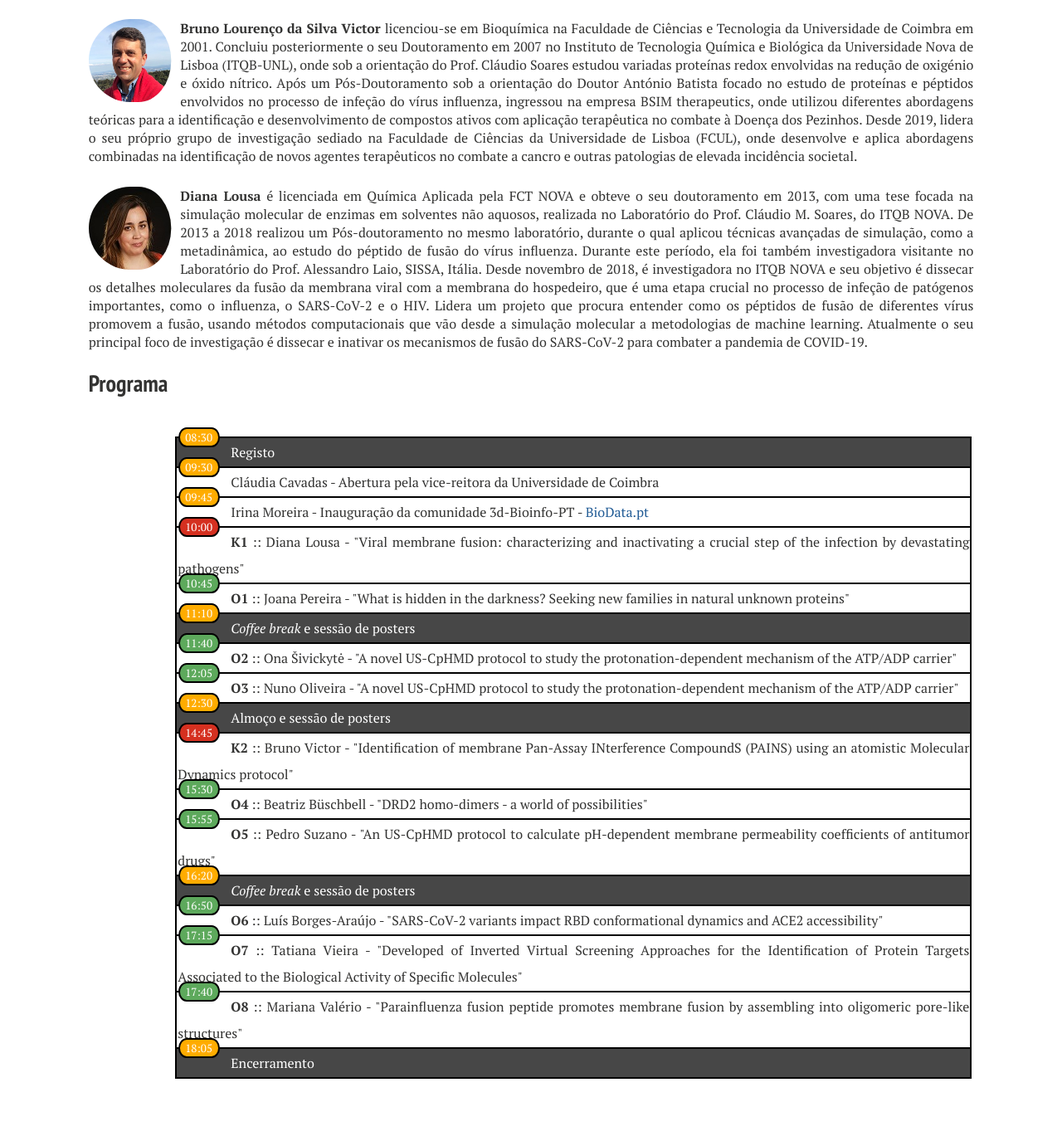
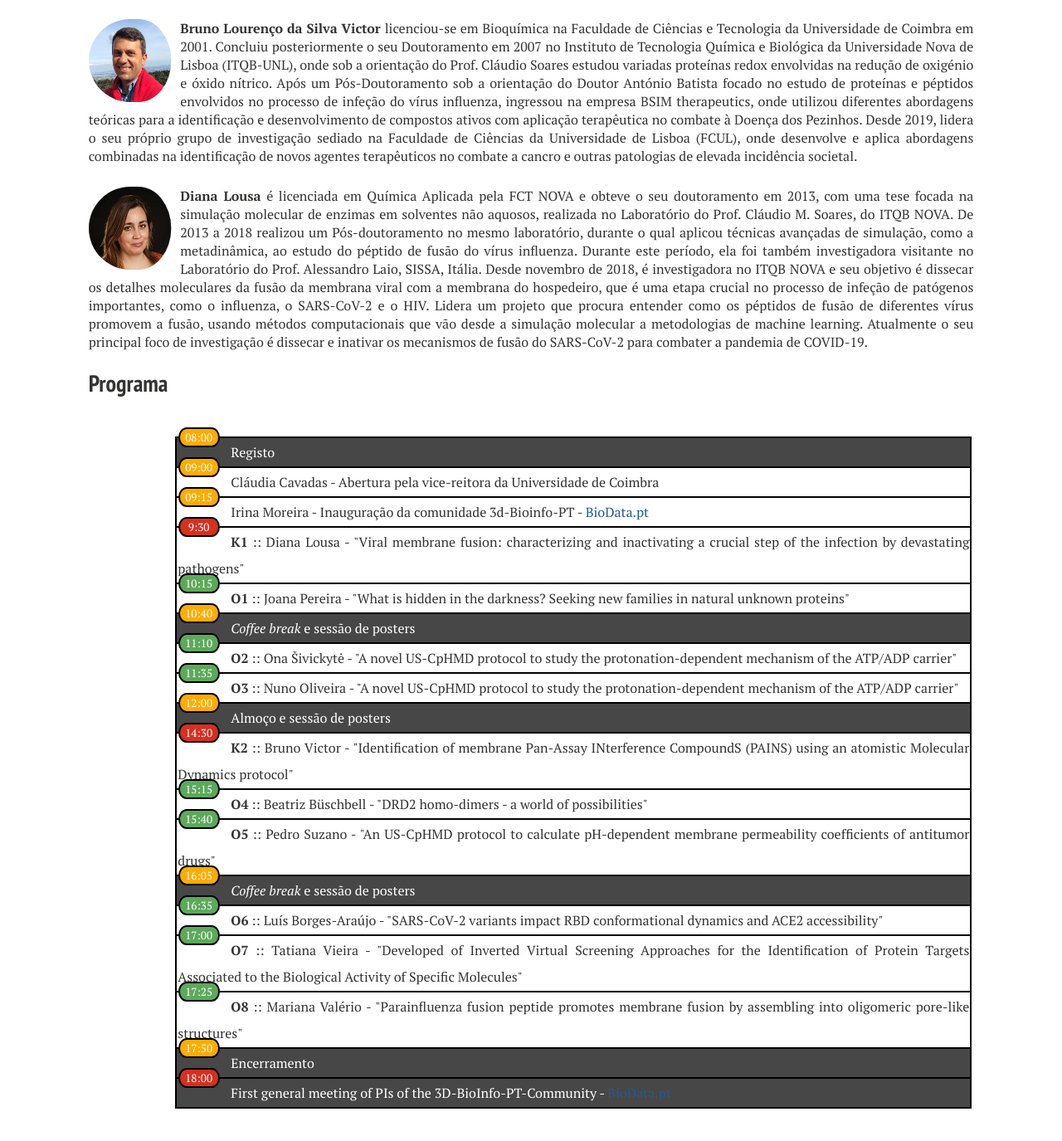
Before and after one commit to ejibce/ejibce.github.io, a Jekyll site: the page built from programa/index.md, in a window 1280 px wide and 1400 px high, scrolled down 843 px. Shown: the top 1375 px of the window at 83% size. Built offline with Jekyll 4.4.1, drawn with Linux system fonts in a browser that asks for light colours; nearby versions of some CDN libraries.

Commit message:
Update program and abstracts

```diff
--- a/programa/index.md
+++ b/programa/index.md
@@ -32,7 +32,7 @@ Desde novembro de 2018, é investigadora no ITQB NOVA e seu objetivo é dissecar
 
 <div class="bigtable">
   <table class="hours">
-    <tr><td class="odd yellow">08:30</td> </tr>
+    <tr><td class="odd yellow">08:00</td> </tr>
   </table>
 <div class="test">
   <table class="noborder">
@@ -40,107 +40,113 @@ Desde novembro de 2018, é investigadora no ITQB NOVA e seu objetivo é dissecar
   </table>
 </div>
   <table class="hours">
-    <tr><td class="odd yellow">09:30</td> </tr>
+    <tr><td class="odd yellow">09:00</td> </tr>
   </table>
   <table class="noborder">
     <tr class="events"><td class="even">Cl&aacute;udia Cavadas - Abertura pela vice-reitora da Universidade de Coimbra</td></tr>
   </table>
   <table class="hours">
-    <tr><td class="odd yellow">09:45</td> </tr>
+    <tr><td class="odd yellow">09:15</td> </tr>
   </table>
   <table class="noborder">
     <tr class="events"><td class="even">Irina Moreira - Inaugura&ccedil;&atilde;o da comunidade 3d-Bioinfo-PT - <a href="https://biodata.pt/" target="_blank" style="color:rgb(33,91,149);">BioData.pt</a></td></tr>
   </table>
   <table class="hours">
-    <tr><td class="odd red">10:00</td> </tr>
+    <tr><td class="odd red">9:30</td> </tr>
   </table>
   <table class="noborder">
     <tr class="events"><td class="even"> <strong>K1</strong> :: Diana Lousa - "Viral membrane fusion: characterizing and inactivating a crucial step of the infection by devastating pathogens"</td></tr>
   </table>
   <table class="hours">
-    <tr><td class="odd green">10:45</td> </tr>
+    <tr><td class="odd green">10:15</td> </tr>
   </table>
   <table class="noborder">
     <tr class="events"><td class="even"> <strong>O1</strong> :: Joana Pereira - "What is hidden in the darkness? Seeking new families in natural unknown
 proteins" </td></tr>
   </table>
   <table class="hours">
-    <tr><td class="odd yellow">11:10</td> </tr>
+    <tr><td class="odd yellow">10:40</td> </tr>
   </table>
   <table class="noborder">
     <tr class="events grey"><td class="even"> <i>Coffee break</i> e sess&atilde;o de posters</td></tr>
   </table>
   <table class="hours">
-    <tr><td class="odd green">11:40</td> </tr>
+    <tr><td class="odd green">11:10</td> </tr>
   </table>
   <table class="noborder">
     <tr class="events"><td class="even"> <strong>O2</strong> :: Ona &Scaron;ivickyt&edot; - "A novel US-CpHMD protocol to study the protonation-dependent
 mechanism of the ATP/ADP carrier" </td></tr>
   </table>
   <table class="hours">
-    <tr><td class="odd green">12:05</td> </tr>
+    <tr><td class="odd green">11:35</td> </tr>
   </table>
   <table class="noborder">
     <tr class="events"><td class="even"> <strong>O3</strong> :: Nuno Oliveira - "A novel US-CpHMD protocol to study the protonation-dependent
 mechanism of the ATP/ADP carrier" </td></tr>
   </table>
   <table class="hours">
-    <tr><td class="odd yellow">12:30</td> </tr>
+    <tr><td class="odd yellow">12:00</td> </tr>
   </table>
   <table class="noborder">
     <tr class="events grey"><td class="even"> Almo&ccedil;o e sess&atilde;o de posters </td></tr>
   </table>
   <table class="hours">
-    <tr><td class="odd red">14:45</td> </tr>
+    <tr><td class="odd red">14:30</td> </tr>
   </table>
   <table class="noborder">
     <tr class="events"><td class="even"> <strong>K2</strong> :: Bruno Victor - "Identification of membrane Pan-Assay INterference CompoundS (PAINS) using an atomistic Molecular Dynamics protocol"</td></tr>
   </table>
   <table class="hours">
-    <tr><td class="odd green">15:30</td> </tr>
+    <tr><td class="odd green">15:15</td> </tr>
   </table>
   <table class="noborder">
     <tr class="events"><td class="even"> <strong>O4</strong> :: Beatriz B&uuml;schbell - "DRD2 homo-dimers - a world of possibilities" </td></tr>
   </table>
   <table class="hours">
-    <tr><td class="odd green">15:55</td> </tr>
+    <tr><td class="odd green">15:40</td> </tr>
   </table>
   <table class="noborder">
     <tr class="events"><td class="even"> <strong>O5</strong> :: Pedro Suzano - "An US-CpHMD protocol to calculate pH-dependent membrane
 permeability coefficients of antitumor drugs" </td></tr>
   </table>
   <table class="hours">
-    <tr><td class="odd yellow">16:20</td> </tr>
+    <tr><td class="odd yellow">16:05</td> </tr>
   </table>
   <table class="noborder">
     <tr class="events grey"><td class="even"> <i>Coffee break</i> e sess&atilde;o de posters </td></tr>
   </table>
   <table class="hours">
-    <tr><td class="odd green">16:50</td> </tr>
+    <tr><td class="odd green">16:35</td> </tr>
   </table>
   <table class="noborder">
     <tr class="events"><td class="even"> <strong>O6</strong> :: Lu&iacute;s Borges-Ara&uacute;jo - "SARS-CoV-2 variants impact RBD conformational dynamics and ACE2
 accessibility"</td></tr>
   </table>
   <table class="hours">
-    <tr><td class="odd green">17:15</td> </tr>
+    <tr><td class="odd green">17:00</td> </tr>
   </table>
   <table class="noborder">
     <tr class="events"><td class="even"> <strong>O7</strong> :: Tatiana Vieira - "Developed of Inverted Virtual Screening Approaches for the Identification
 of Protein Targets Associated to the Biological Activity of Specific Molecules"</td></tr>
   </table>
   <table class="hours">
-    <tr><td class="odd green">17:40</td> </tr>
+    <tr><td class="odd green">17:25</td> </tr>
   </table>
   <table class="noborder">
     <tr class="events"><td class="even"> <strong>O8</strong> :: Mariana Val&eacute;rio - "Parainfluenza fusion peptide promotes membrane fusion by assembling
 into oligomeric pore-like structures"<br></td></tr>
   </table>
   <table class="hours">
-    <tr><td class="odd yellow">18:05</td> </tr>
+    <tr><td class="odd yellow">17:50</td> </tr>
   </table>
   <table class="noborder">
     <tr class="events grey"><td class="even"> Encerramento </td></tr>
+  </table>
+  <table class="hours">
+    <tr><td class="odd red">18:00</td> </tr>
+  </table>
+  <table class="noborder">
+    <tr class="events grey"><td class="even"> First general meeting of PIs of the 3D-BioInfo-PT-Community - <a href="https://biodata.pt/" target="_blank" style="color:rgb(33,91,149);">BioData.pt</a></td></tr>
   </table>
 <br>
 <br>
```
Also changed, not shown: 1 other file.
